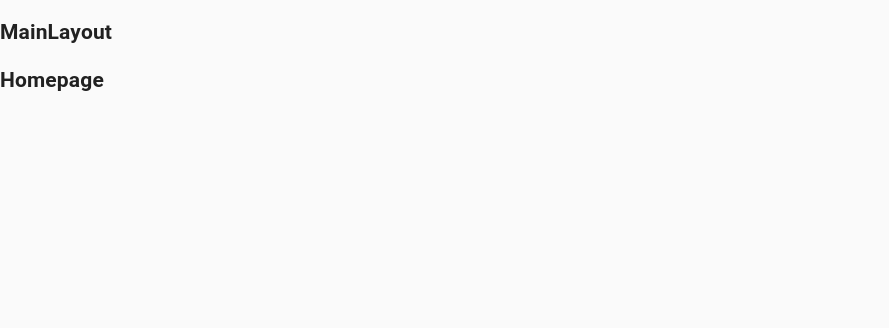
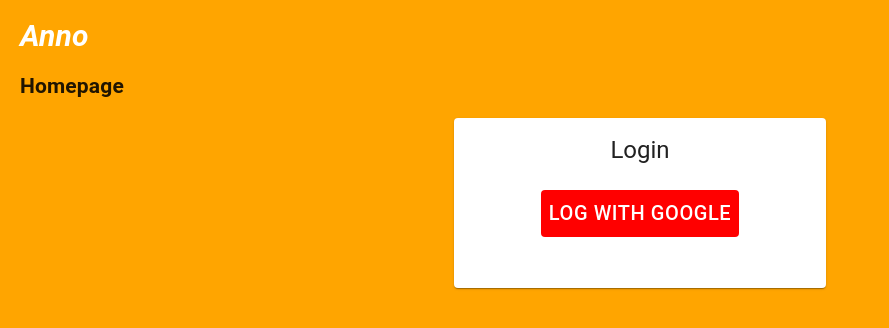
Before and after one commit to Oskar-Michal-Rykowski/bulletein-board, a React (Create React App) app: page / in a window 1280 px wide. Shown: the top 328 px of the page, without its empty margins (0-889 px from the left). Built offline with nearby package versions, Linux system fonts and the light colour scheme.

Commit message:
Start project

```diff
--- a/package.json
+++ b/package.json
@@ -40,6 +40,7 @@
     "@material-ui/core": "^4.7.0",
     "@material-ui/icons": "^4.5.1",
     "axios": "^0.19.0",
+    "babel": "^6.23.0",
     "clsx": "^1.0.4",
     "enzyme": "^3.10.0",
     "enzyme-adapter-react-16": "^1.15.1",
--- a/src/components/layout/MainLayout/MainLayout.js
+++ b/src/components/layout/MainLayout/MainLayout.js
@@ -1,16 +1,16 @@
-import React from 'react';
-import PropTypes from 'prop-types';
+import React from "react";
+import PropTypes from "prop-types";
 
-import clsx from 'clsx';
+import clsx from "clsx";
 
 // import { connect } from 'react-redux';
 // import { reduxSelector, reduxActionCreator } from '../../../redux/exampleRedux.js';
 
-import styles from './MainLayout.module.scss';
+import styles from "./MainLayout.module.scss";
 
-const Component = ({className, children}) => (
+const Component = ({ className, children }) => (
   <div className={clsx(className, styles.root)}>
-    <h2>MainLayout</h2>
+    <h2 className={styles.logo}>Anno</h2>
     {children}
   </div>
 );
--- a/src/components/layout/MainLayout/MainLayout.module.scss
+++ b/src/components/layout/MainLayout/MainLayout.module.scss
@@ -1,4 +1,14 @@
-@import '../../../styles/settings.scss';
+@import "../../../styles/settings.scss";
 
-// .root {
-// }
+.root {
+  height: 100vh;
+  background-color: orange;
+  padding: 1px 20px;
+}
+
+.logo {
+  font-style: italic;
+  color: white;
+  font-size: 30px;
+  line-height: 20px;
+}
--- a/src/components/views/Homepage/Homepage.js
+++ b/src/components/views/Homepage/Homepage.js
@@ -1,17 +1,32 @@
-import React from 'react';
-import PropTypes from 'prop-types';
+import React from "react";
+import PropTypes from "prop-types";
+import Card from "@material-ui/core/Card";
+import CardActions from "@material-ui/core/CardActions";
+import CardContent from "@material-ui/core/CardContent";
+import Button from "@material-ui/core/Button";
+import Typography from "@material-ui/core/Typography";
 
-import clsx from 'clsx';
+import clsx from "clsx";
 
 // import { connect } from 'react-redux';
 // import { reduxSelector, reduxActionCreator } from '../../../redux/exampleRedux.js';
 
-import styles from './Homepage.module.scss';
+import styles from "./Homepage.module.scss";
 
-const Component = ({className, children}) => (
+const Component = ({ className, children }) => (
   <div className={clsx(className, styles.root)}>
     <h2>Homepage</h2>
     {children}
+    <Card className={styles.panel}>
+      <CardContent>
+        <Typography className={styles.title} variant="h5" component="h2">
+          Login
+        </Typography>
+      </CardContent>
+      <CardActions>
+        <Button className={styles.google}>Log with Google</Button>
+      </CardActions>
+    </Card>
   </div>
 );
 
--- a/src/components/views/Homepage/Homepage.module.scss
+++ b/src/components/views/Homepage/Homepage.module.scss
@@ -1,4 +1,23 @@
-@import '../../../styles/settings.scss';
+@import "../../../styles/settings.scss";
 
-// .root {
-// }
+.panel {
+  width: 30%;
+  height: 170px;
+  margin: auto;
+}
+
+.title {
+  text-align: center;
+  margin: auto;
+}
+
+.google {
+  background: red;
+  color: white;
+  font-size: 20px;
+  margin: auto;
+}
+
+.google:hover {
+  background: gray;
+}
--- a/src/components/views/NotFound/NotFound.js
+++ b/src/components/views/NotFound/NotFound.js
@@ -1,17 +1,26 @@
-import React from 'react';
-import PropTypes from 'prop-types';
+import React from "react";
+import PropTypes from "prop-types";
+import Typography from "@material-ui/core/Typography";
+import CardContent from "@material-ui/core/CardContent";
+import Card from "@material-ui/core/Card";
 
-import clsx from 'clsx';
+import clsx from "clsx";
 
 // import { connect } from 'react-redux';
 // import { reduxSelector, reduxActionCreator } from '../../../redux/exampleRedux.js';
 
-import styles from './NotFound.module.scss';
+import styles from "./NotFound.module.scss";
 
-const Component = ({className, children}) => (
+const Component = ({ className, children }) => (
   <div className={clsx(className, styles.root)}>
-    <h2>NotFound</h2>
     {children}
+    <Card className={styles.panel}>
+      <CardContent>
+        <Typography className={styles.title} variant="h5" component="h2">
+          Not Found :-(
+        </Typography>
+      </CardContent>
+    </Card>
   </div>
 );
 
--- a/src/components/views/NotFound/NotFound.module.scss
+++ b/src/components/views/NotFound/NotFound.module.scss
@@ -1,4 +1,13 @@
-@import '../../../styles/settings.scss';
+@import "../../../styles/settings.scss";
 
-// .root {
-// }
+.panel {
+  width: 30%;
+  height: 170px;
+  margin: auto;
+  padding-top: 45px;
+}
+
+.title {
+  text-align: center;
+  margin: auto;
+}
```
Also changed, not shown: 1 other file (tests, documents, lock files or other folders).
